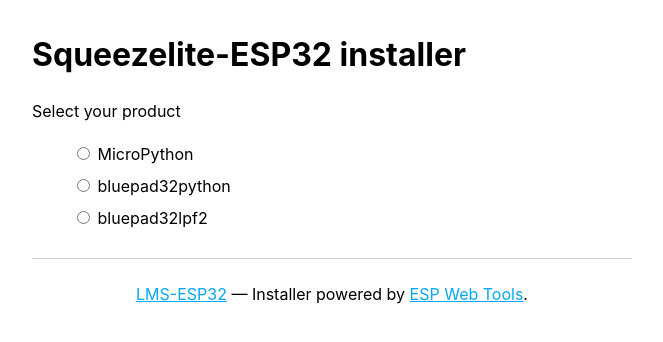
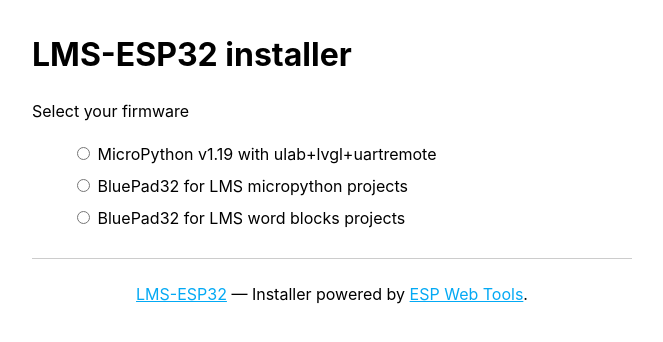
Before and after one commit to ste7anste7an/ste7anste7an.github.io, a plain HTML site: page index.html in a window 1280 px wide. Shown: the whole page, without its empty margins (308-971 px from the left). Drawn offline with Linux system fonts and the light colour scheme.

Commit message:
chenged descriptions

```diff
--- a/index.html
+++ b/index.html
@@ -79,17 +79,17 @@
   </head>
   <body>
     <div class="content">
-      <h1>Squeezelite-ESP32 installer</h1>
-      <p>Select your product</p>
+      <h1>LMS-ESP32 installer</h1>
+      <p>Select your firmware</p>
       <ul class="radios">
         <li>
-          <label><input type="radio" name="type" value="MicroPython" /> MicroPython</label>
+          <label><input type="radio" name="type" value="MicroPython" /> MicroPython v1.19 with ulab+lvgl+uartremote</label>
         </li>
         <li>
-          <label><input type="radio" name="type" value="bluepad32python" /> bluepad32python</label>
+          <label><input type="radio" name="type" value="bluepad32python" /> BluePad32 for LMS micropython projects</label>
         </li>
         <li>
-          <label><input type="radio" name="type" value="bluepad32lpf2" /> bluepad32lpf2</label>
+          <label><input type="radio" name="type" value="bluepad32lpf2" /> BluePad32 for LMS word blocks projects</label>
         </li>
       </ul>
       <p class="button-row" align="center">
@@ -97,7 +97,7 @@
       </p>
 
       <div class="footer">
-        <a href="https://github.com/antonvh/LMS-ESP32"
+        <a href="https://github.com/antonvh/LMS-uart-esp"
           >LMS-ESP32</a
         > &mdash;
         Installer powered by <a href="https://esphome.github.io/esp-web-tools/">ESP Web Tools</a>.
```
